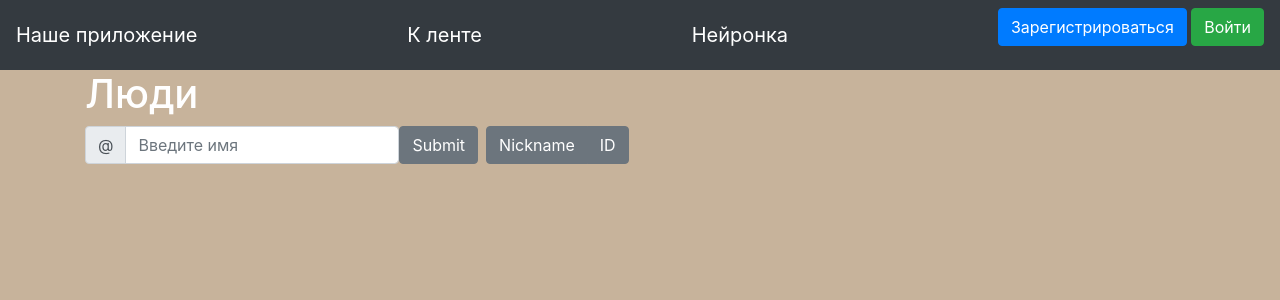
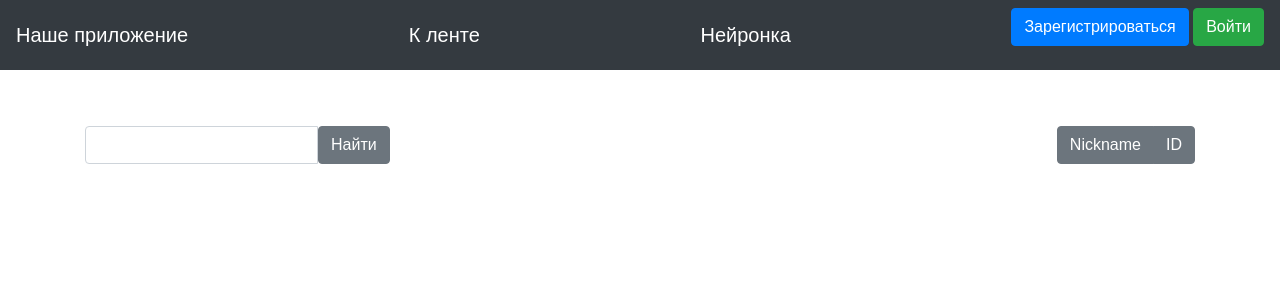
Before and after one commit to Freedom715/Memenews, a Flask app: template templates/people.html in a window 1280 px wide. Shown: the top 300 px of the page. Run offline with Flask 2, Linux system fonts and the light colour scheme; the template is opened without the code that fills it: values that come from a table or form of the project are taken from there, others are empty; some libraries are stand-ins or nearby versions.

Commit message:
Changed the algorithm for searching for people

```diff
--- a/main.py
+++ b/main.py
@@ -55,6 +55,11 @@ class ProfileForm(FlaskForm):
     error = ''
 
 
+class UsersForm(FlaskForm):
+    find_string = StringField('Поиск', validators=[DataRequired()])
+    submit = SubmitField('Найти')
+
+
 @app.route('/add_friend/<int:user_id>', methods=['GET', 'POST'])
 def add_friend(user_id):
     if user_id != current_user.id:
@@ -90,10 +95,8 @@ def get_profile(user_id):
     user = session.query(User).filter(User.id == user_id)[0]
     form.user = user
     friend = '' if user.friends is None else user.friends
-    print(friend.split(', '))
     if len(friend) > 0:
         friends = session.query(User).filter(User.id.in_(friend.strip("'").split(', ')))
-        print(friends.all())
         form.friends = friends
     else:
         form.friends = []
@@ -124,6 +127,16 @@ def add_news():
                            form=form)
 
 
+@app.route('/people/find/<userfind>', methods=['GET', 'POST'])
+def user_find(userfind):
+    form = UsersForm()
+    if request.method == 'GET':
+        session = db_session.create_session()
+        print('Ok')
+    if form.validate_on_submit():
+        print('send')
+
+
 @app.route('/news/<int:id>', methods=['GET', 'POST'])
 @login_required
 def edit_news(id):
@@ -151,6 +164,17 @@ def edit_news(id):
         else:
             abort(404)
     return render_template('news.html', title='Редактирование новости', form=form)
+
+
+@app.route("/people", methods=["GET", "POST"])
+def get_people():
+    form = UsersForm()
+    if form.validate_on_submit():
+        print(form.find_string.data)
+        redirect('/profile')
+    session = db_session.create_session()
+    users = session.query(User)
+    return render_template("people.html", form=form, users=users, title='Люди')
 
 
 @app.route('/news_delete/<int:id>', methods=['GET', 'POST'])
@@ -234,13 +258,6 @@ def index():
     return render_template("index.html", news=news, title='Лента')
 
 
-@app.route("/people")
-def get_people():
-    session = db_session.create_session()
-    users = session.query(User)
-    return render_template("people.html", users=users, title='Люди')
-
-
 @app.route("/cookie_test")
 def cookie_test():
     visits_count = int(request.cookies.get("visits_count", 0))
--- a/templates/base.html
+++ b/templates/base.html
@@ -9,16 +9,14 @@
           crossorigin="anonymous">
     <title>{{title}}</title>
     <style>
-   body {
+   BODY {
+    font-family: Arial, Helvetica, sans-serif; /* Гарнитура шрифта */
+    color: white;
     background-image: url(https://avatars.mds.yandex.net/get-pdb/1947635/6706b408-eb97-49ce-9133-cf95447c9301/s1200); /* Путь к фоновому изображению */
-    background-color: #c7b39b; /* Цвет фона */
    }
-   h5 {color: white}
-   h1 {color: white}
-   h2 {color: white}
-   h3 {color: white}
-   h4 {color: white}
-   p {color: white}
+   .div1 {
+    margin: 1.9em 0em 0em;
+    }
     </style>
 </head>
 <body>
--- a/templates/people.html
+++ b/templates/people.html
@@ -2,18 +2,15 @@
 
 {% block content %}
 <h1>Люди</h1>
-<div class="btn-toolbar mb-3" role="toolbar" aria-label="Toolbar with button groups">
-    <div class="input-group">
-        <div class="input-group-prepend">
-            <div class="input-group-text" id="btnGroupAddon">@</div>
+<div class="btn-toolbar justify-content-between" role="toolbar"
+     aria-label="Toolbar with button groups">
+    <form action="" method="post">
+        <div class="input-group">
+            {{ form.find_string(class="form-control") }}
+            {{ form.submit(type="submit", class="btn btn-secondary") }}
         </div>
-        <input type="text" class="form-control" placeholder="Введите имя" aria-label="Введите имя"
-               aria-describedby="btnGroupAddon">
-    </div>
-    <div class="btn-group mr-2" role="group" aria-label="First group">
-        <input class="btn btn-secondary" type="submit" value="Submit">
-    </div>
-    <div class="btn-group" role="group" aria-label="Third group">
+    </form>
+    <div class="btn-group mp-3" role="group" aria-label="Third group">
         <button type="radio" class="btn btn-secondary checked">Nickname</button>
         <button type="radio" class="btn btn-secondary">ID</button>
     </div>
--- a/templates/profile.html
+++ b/templates/profile.html
@@ -10,6 +10,7 @@
         <p>Статус: {{form.user.about}}</p>
     </div>
 </div>
+<div class="div1">
     <h2> Друзья </h2>
     {% if form.error == '' %}
     {% for item in form.friends %}
@@ -24,10 +25,13 @@
     {% else %}
     <h4 style="color:red"> {{form.error}} </h4>
     {% endif %}
+</div>
+<div class="div1">
     {% if form.user.id == form.cur_user.id %}
     <a href="/logout" class="btn btn-warning">Выход</a>
     {% else %}
     <a href="/add_friend/{{form.user.id}}" class="btn btn-warning"> Добавить в друзья </a>
     {% endif %}
     <a href="/settings" class="btn btn-secondary">Настройки</a>
+</div>
 {% endblock %}
```
Also changed, not shown: db/Memenews.sqlite. Lines whose indentation alone changed are shown as unchanged.
